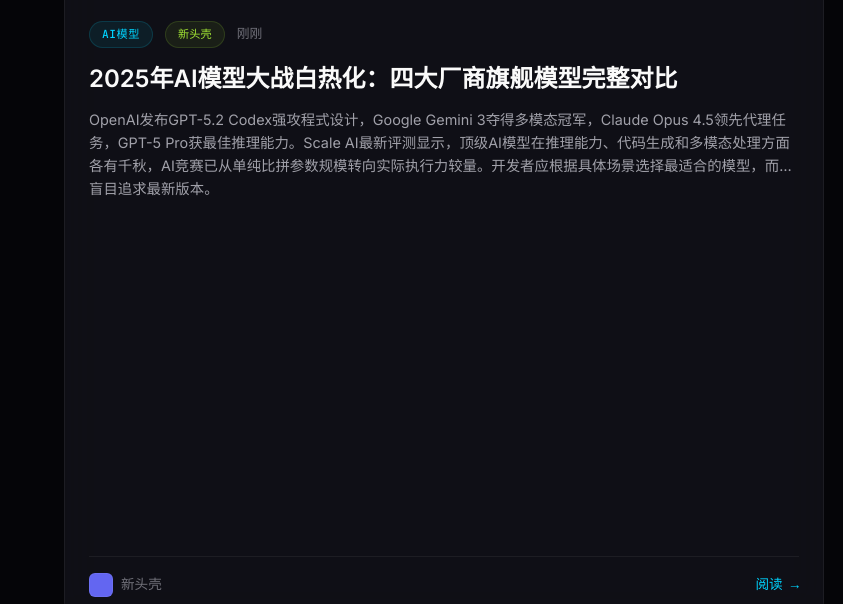
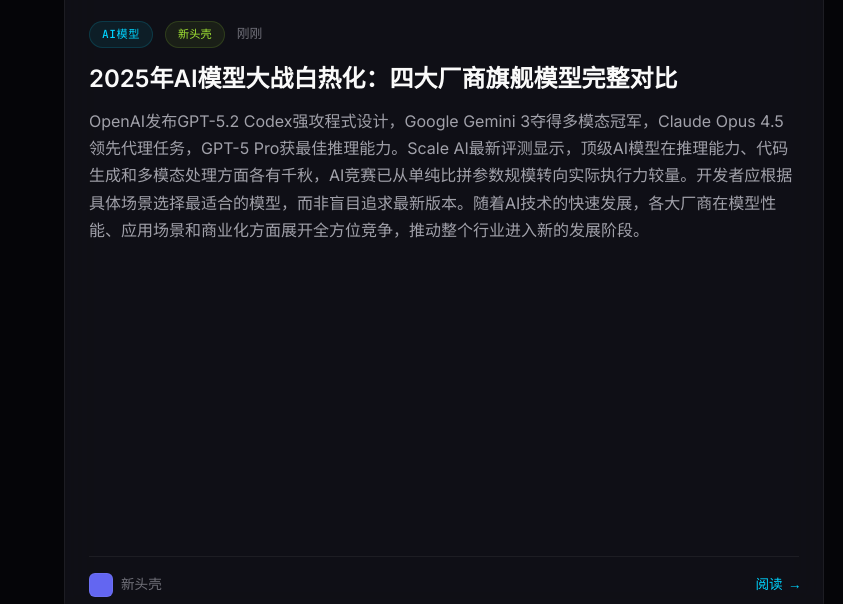
Before and after one commit to Jomarmorning/ai-news-hub, a plain HTML site: page public/index.html in a window 1280 px wide. Shown: the part 5344-5948 px from the top of the page, 0-843 px from the left. Drawn offline with Linux system fonts and the light colour scheme.

Commit message:
Increase first news summary length and featured excerpt lines

```diff
--- a/public/api/news.json
+++ b/public/api/news.json
@@ -2,7 +2,7 @@
   {
     "id": 1772900000001,
     "title": "2025年AI模型大战白热化：四大厂商旗舰模型完整对比",
-    "summary": "OpenAI发布GPT-5.2 Codex强攻程式设计，Google Gemini 3夺得多模态冠军，Claude Opus 4.5领先代理任务，GPT-5 Pro获最佳推理能力。Scale AI最新评测显示，顶级AI模型在推理能力、代码生成和多模态处理方面各有千秋，AI竞赛已从单纯比拼参数规模转向实际执行力较量。开发者应根据具体场景选择最适合的模型，而非盲目追求最新版本。",
+    "summary": "OpenAI发布GPT-5.2 Codex强攻程式设计，Google Gemini 3夺得多模态冠军，Claude Opus 4.5领先代理任务，GPT-5 Pro获最佳推理能力。Scale AI最新评测显示，顶级AI模型在推理能力、代码生成和多模态处理方面各有千秋，AI竞赛已从单纯比拼参数规模转向实际执行力较量。开发者应根据具体场景选择最适合的模型，而非盲目追求最新版本。随着AI技术的快速发展，各大厂商在模型性能、应用场景和商业化方面展开全方位竞争，推动整个行业进入新的发展阶段。",
     "category": "AI模型",
     "source": "新头壳",
     "date": "2026-03-07",
--- a/public/css/style.css
+++ b/public/css/style.css
@@ -1198,6 +1198,12 @@
     flex: 1;
 }
 
+.news-card.featured .news-excerpt {
+    -webkit-line-clamp: 6;
+    font-size: 1rem;
+    line-height: 1.7;
+}
+
 .news-footer {
     display: flex;
     align-items: center;
```
